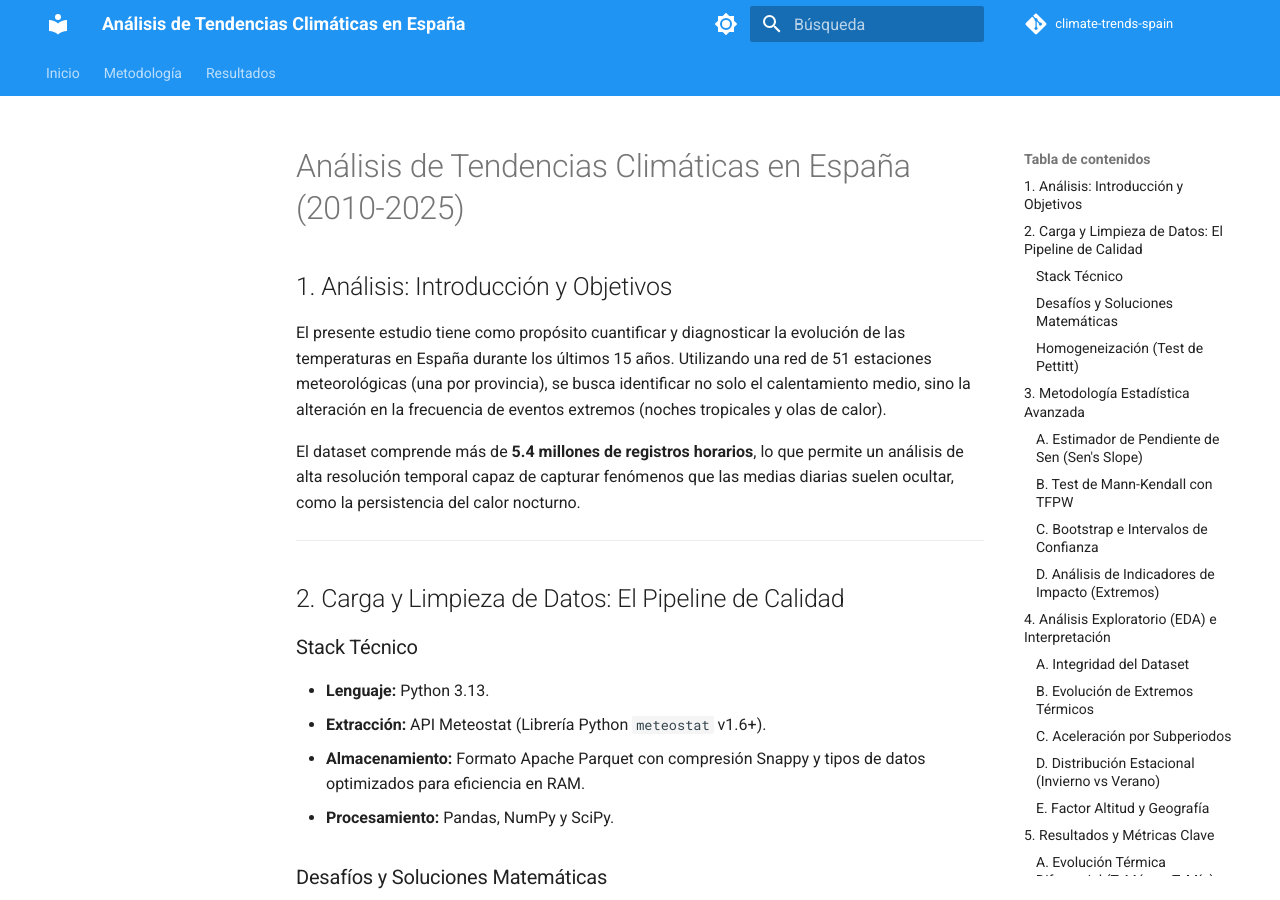
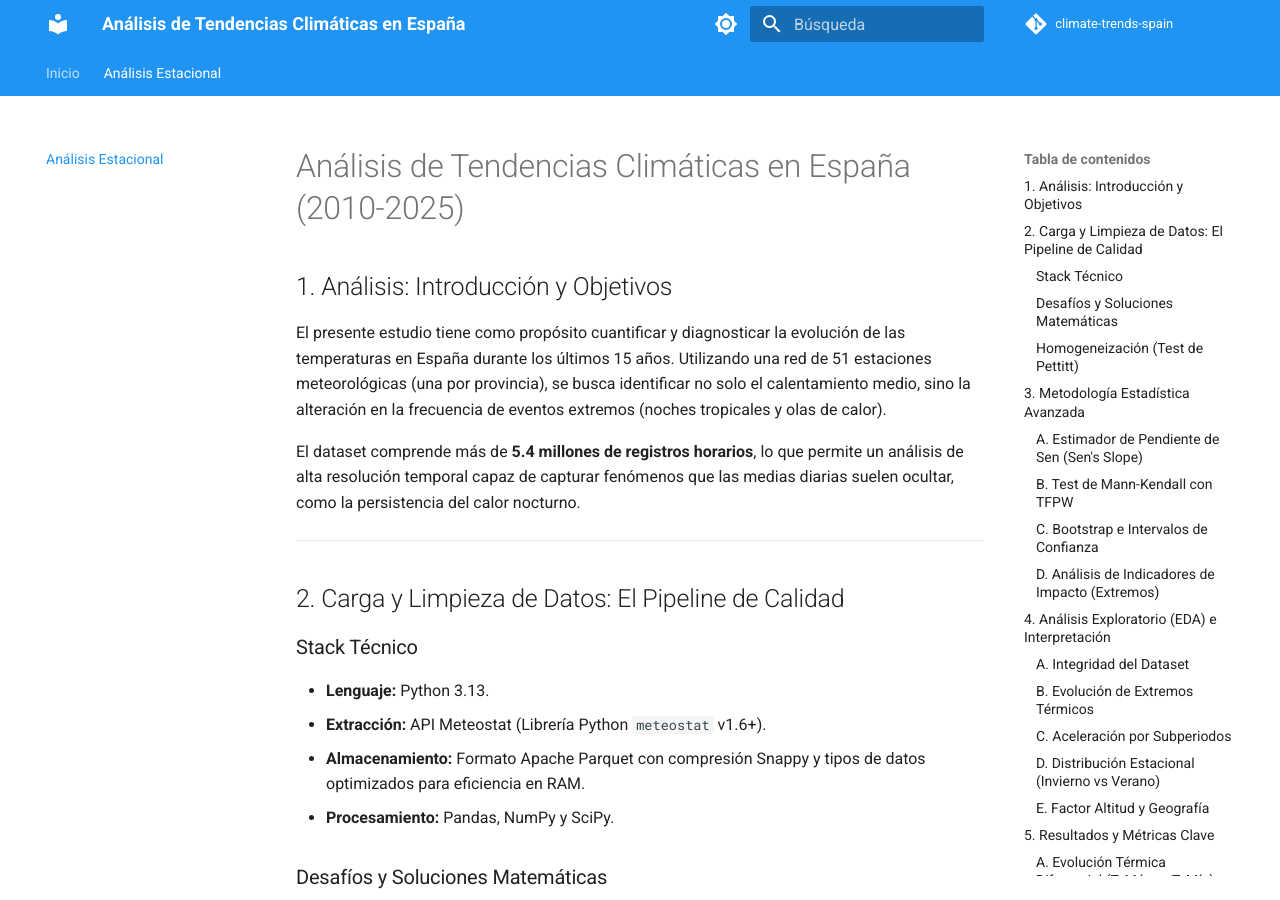
Before and after one commit to Sergio-repogit/climate-trends-spain, an MkDocs documentation site: the page built from docs/analisis.md, in a window 1280 px wide and 900 px high. Built offline with MkDocs 1.6.1 and Material for MkDocs 9.7.7, drawn with Linux system fonts in a browser that asks for light colours; comment, search, counter and statistics services are not loaded.

```diff
--- a/mkdocs.yml
+++ b/mkdocs.yml
@@ -30,8 +30,7 @@ theme:
 
 nav:
   - Inicio: index.md
-  - Metodología: metodologia.md
-  - Resultados: resultados.md
+  - Análisis Estacional: analisis.md
 
 markdown_extensions:
   - pymdownx.highlight:
--- a/pyproject.toml
+++ b/pyproject.toml
@@ -1,6 +1,6 @@
 [project]
 name = "proyecto-meteorologia"
-version = "0.0.7"
+version = "0.0.8"
 description = "Análisis de datos meteorológicos — Big Data"
 readme = "README.md"
 requires-python = ">=3.13"
```
